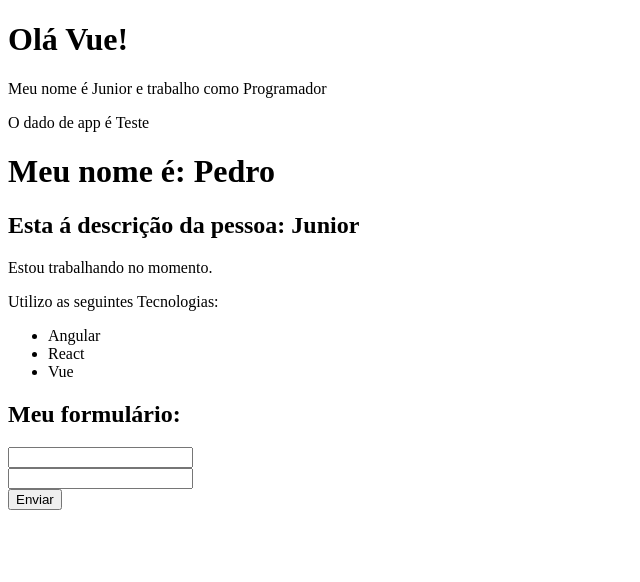
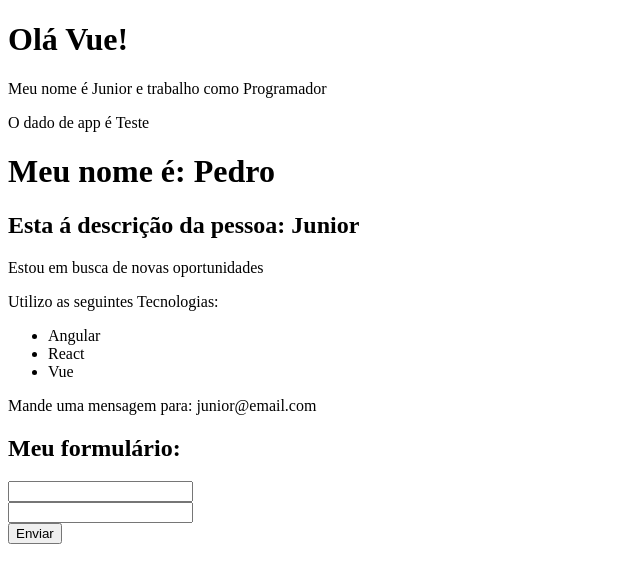
Before and after one commit to valberjr/hora-de-codar-vue-3, a Vue app in the folder 2-instalacao-cli/: page / in a window 1280 px wide. Shown: the top 582 px of the page, without its empty margins (0-640 px from the left). Built offline with nearby package versions, Linux system fonts and the light colour scheme.

Commit message:
diretivas (v-if, v-show)

```diff
--- a/2-instalacao-cli/src/components/Info.vue
+++ b/2-instalacao-cli/src/components/Info.vue
@@ -1,17 +1,26 @@
 <template>
     <div>
-        <p>Estou trabalhando no momento.</p>
+        <p v-if="esta_trabalhando">Estou trabalhando no momento.</p>
+        <p v-else>Estou em busca de novas oportunidades</p>
         <p>Utilizo as seguintes Tecnologias:</p>
         <ul>
             <li>Angular</li>
             <li>React</li>
             <li>Vue</li>
         </ul>
+        <p v-show="mostrar_email">Mande uma mensagem para: {{ email }}</p>
     </div>
 </template>
 
 <script>
 export default {
     name: 'Info',
+    data() {
+        return {
+            esta_trabalhando: false,
+            mostrar_email: true,
+            email: 'junior@email.com',
+        };
+    },
 };
 </script>
```
